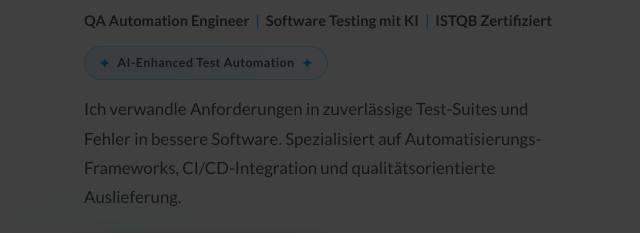
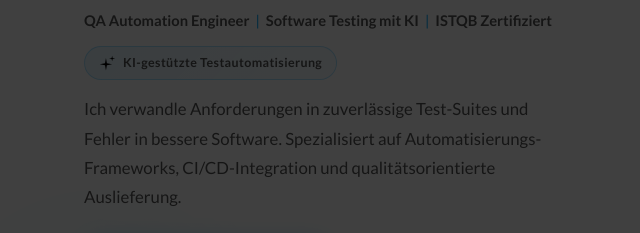
Before and after one commit to mgkaran/mgkaran.github.io, a plain HTML site: page index.html in a window 1280 px wide. Shown: the part 317-550 px from the top of the page, 0-640 px from the left. Drawn offline with Linux system fonts and the light colour scheme.

Commit message:
AI pill: Gemini dual-star SVG, AI-Driven label, DE default / EN on switch via i18n

```diff
--- a/css/style.css
+++ b/css/style.css
@@ -667,10 +667,9 @@ ul {
   animation: heroFadeUp 0.6s ease 0.38s forwards;
 }
 
-.ai-star {
+.ai-stars-icon {
   color: var(--blue-1);
-  font-size: 0.82rem;
-  line-height: 1;
+  flex-shrink: 0;
 }
 
 .hero-cta {
--- a/index.html
+++ b/index.html
@@ -71,10 +71,12 @@
           <span class="title-sep" aria-hidden="true">|</span>
           <span data-i18n="hero.title.istqb">ISTQB Certified</span>
         </div>
-        <div class="hero-ai-pill" aria-label="AI-Enhanced Testing">
-          <span class="ai-star" aria-hidden="true">✦</span>
-          AI-Enhanced Test Automation
-          <span class="ai-star" aria-hidden="true">✦</span>
+        <div class="hero-ai-pill" aria-label="AI-Driven Test Automation">
+          <svg xmlns="http://www.w3.org/2000/svg" viewBox="0 0 22 22" width="17" height="17" aria-hidden="true" class="ai-stars-icon">
+            <path d="M9 4 L10.2 10.8 L17 12 L10.2 13.2 L9 20 L7.8 13.2 L1 12 L7.8 10.8 Z"/>
+            <path d="M17 1 L17.7 3.8 L21 4.5 L17.7 5.2 L17 8 L16.3 5.2 L13 4.5 L16.3 3.8 Z"/>
+          </svg>
+          <span data-i18n="hero.ai.pill">KI-gestützte Testautomatisierung</span>
         </div>
 
         <p class="hero-tagline" data-i18n="hero.tagline">
--- a/js/translations.js
+++ b/js/translations.js
@@ -13,6 +13,7 @@ const translations = {
     'nav.contact'    : 'Kontakt',
 
     /* ── Hero ── */
+    'hero.ai.pill'        : 'KI-gestützte Testautomatisierung',
     'hero.greeting'       : 'Hallo, ich bin',
     'hero.title.testing'  : 'Software Testing mit KI',
     'hero.title.istqb'    : 'ISTQB Zertifiziert',
@@ -145,6 +146,7 @@ const translations = {
     'nav.contact'    : 'Contact',
 
     /* ── Hero ── */
+    'hero.ai.pill'        : 'AI-Driven Test Automation',
     'hero.greeting'       : 'Hello, I\'m',
     'hero.title.testing'  : 'Software Testing with AI',
     'hero.title.istqb'    : 'ISTQB Certified',
```
